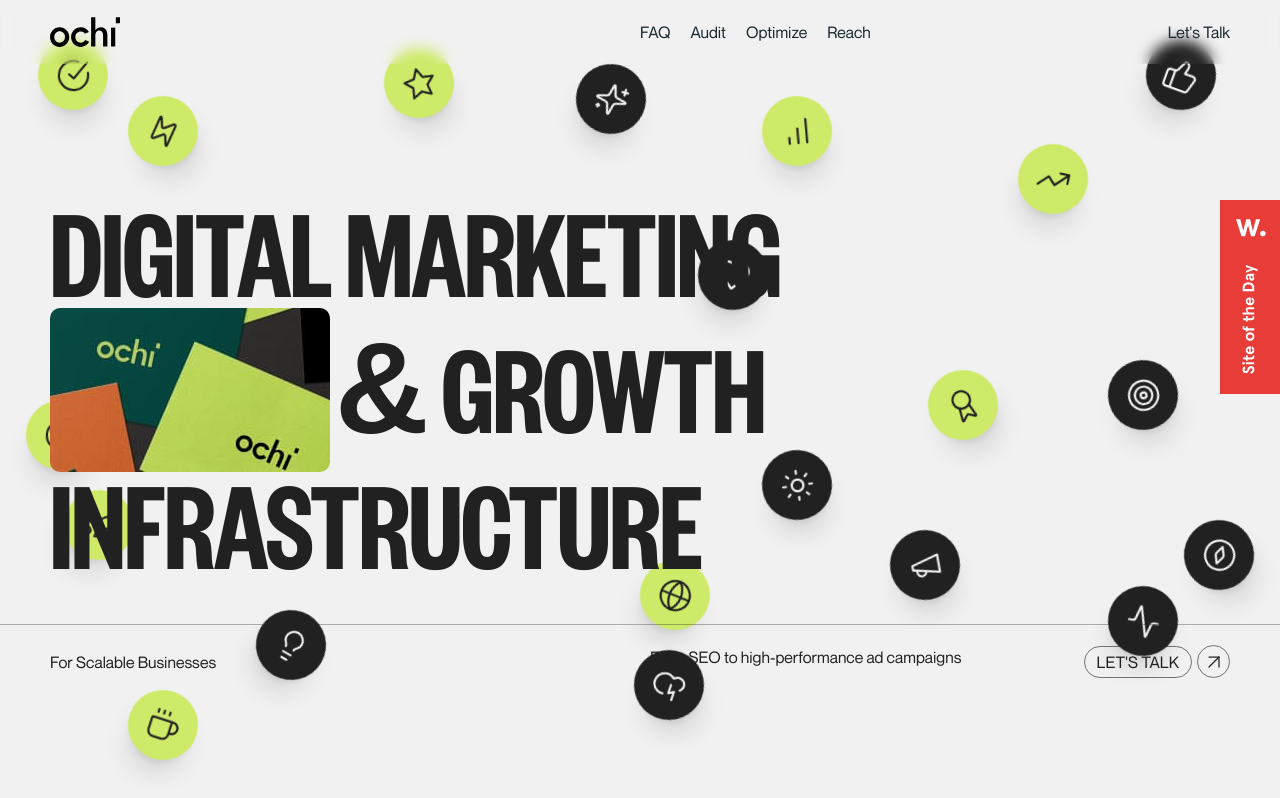
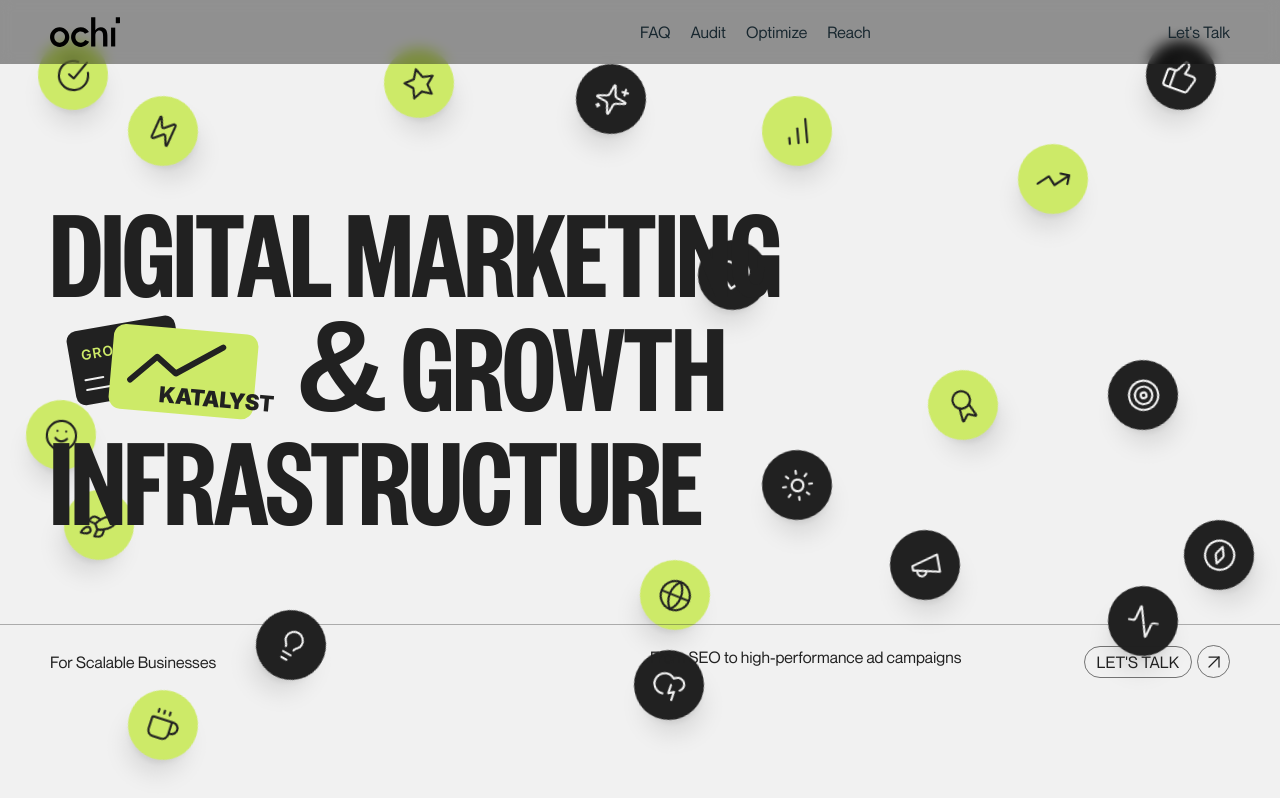
Before and after one commit to yugaaank/creator-landing, a Next.js app: page / in a window 1280 px wide. Shown: the top 798 px of the page. Built offline with nearby package versions, Linux system fonts and the light colour scheme.

Commit message:
minor changes in hero ssection and navbar

```diff
--- a/components/MobileNav.tsx
+++ b/components/MobileNav.tsx
@@ -12,7 +12,7 @@ export default function MobileNav() {
 	const [toggle, setToggle] = useState(false);
 	return (
 		<>
-			<div className="w-full hidden justify-between items-center h-[8vh] padding-x sm:flex xm:flex md:flex">
+			<div className="w-full hidden justify-between items-center h-[8vh] padding-x sm:flex xm:flex md:flex bg-black/40 backdrop-blur-[7px]">
 				<Link href={"/"}>
 					<Image
 						src={logo}
--- a/components/Navbar.tsx
+++ b/components/Navbar.tsx
@@ -25,7 +25,7 @@ export default function Navbar() {
 		<>
 			<motion.nav
 				variants={navVariants}
-				className="w-full h-[8vh] padding-x fixed top-0 left-0 z-50 backdrop-blur-[7px] flex items-center justify-between sm:hidden xm:hidden md:hidden"
+				className="w-full h-[8vh] padding-x fixed top-0 left-0 z-50 bg-black/40 backdrop-blur-[7px] flex items-center justify-between sm:hidden xm:hidden md:hidden"
 				animate={hidden ? "hidden" : "vissible"}>
 				<div className="w-[50%]">
 					<Link href={"/"}>
--- a/container/home-page/Hero.tsx
+++ b/container/home-page/Hero.tsx
@@ -3,7 +3,7 @@ import Link from "next/link";
 import Image from "next/image";
 import { motion } from "framer-motion";
 import { ArrowUpRight, TrendingUp, Target, Rocket, Megaphone, Zap, Sparkles, BarChart, Lightbulb, Award, Activity, CheckCircle, ThumbsUp, Star, Heart, Smile, Compass, Coffee, CloudLightning, Globe, Sun } from "lucide-react";
-import { awwwards, ochiside } from "@/public";
+import { katalystSide } from "@/public";
 
 export default function Hero() {
 	const stickers = [
@@ -78,7 +78,7 @@ export default function Hero() {
 										<Image
 											width={120}
 											height={50}
-											src={ochiside}
+											src={katalystSide}
 											alt="img"
 											className="w-auto h-[95px] lg:w-auto lg:h-auto md:w-[100px] md:h-[63px] sm:w-[74px] sm:h-[45px] xm:w-[64px] xm:h-[40px] object-cover xl:mt-[15px] mt-[10px] rounded-[10px]"
 										/>
@@ -90,15 +90,7 @@ export default function Hero() {
 								Infrastructure
 							</h1>
 						</div>
-						<div>
-							<Image
-								src={awwwards}
-								alt="awwwards"
-								width={60}
-								height={60}
-								className="xm:hidden sm:hidden"
-							/>
-						</div>
+
 					</div>
 					<div className="w-full flex flex-col h-[22vh] border-t border-[#21212155] py-[20px] sm:mb-[80px] xm:mb-[80px] gap-[30px]">
 						<div className="flex justify-between items-center padding-x gap-[20px] sm:flex-col sm:items-start xm:flex-col xm:items-start">
--- a/public/index.ts
+++ b/public/index.ts
@@ -1,7 +1,7 @@
 export { default as eyes } from './eyes.svg';
 export { default as logo } from './logo.svg';
 export { default as mobileLogo } from './mobile-logo.png';
-export { default as awwwards } from './awwwards.svg';
+
 export { default as aboutImg } from './aboutImg.webp';
 export { default as videoImg } from './videoImg.jpeg';
 export { default as project1 } from './project1.webp';
@@ -28,7 +28,7 @@ export { default as brand03 } from './brand03.png';
 export { default as publication1 } from './publication1.jpeg';
 export { default as publication2 } from './publication2.png';
 export { default as publication3 } from './publication3.png';
-export { default as ochiside } from './ochi-side.jpg';
+export { default as katalystSide } from './katalyst-side.svg';
 export { default as eyeplay } from './eyeplay.svg';
 export { default as contactHero } from './contacthhero.jpg';
 
```
Also changed, not shown: public/katalyst-side.svg (added).
